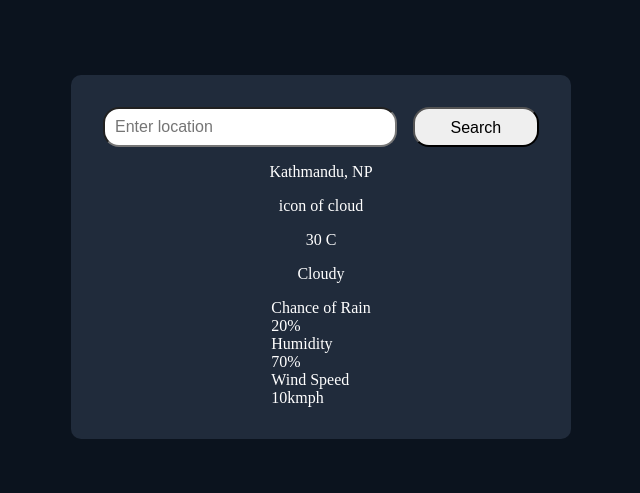
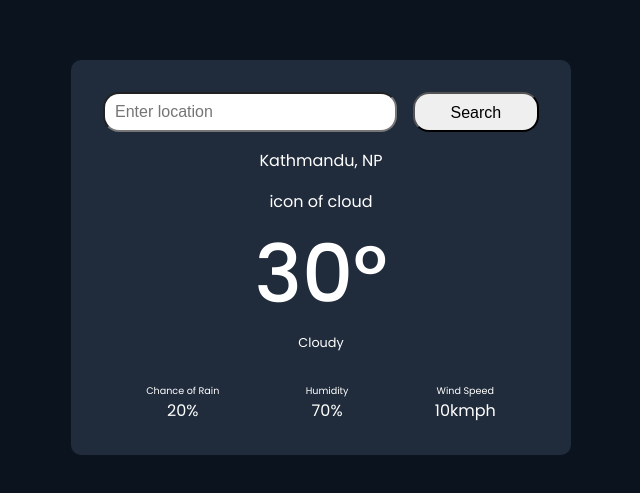
Before and after one commit to Aaryash-Shakya/PRODIGY_WD_05, a plain HTML site: page index.html in a window 1280 px wide. Shown: the part 143-636 px from the top of the page, without its empty margins (319-959 px from the left). Drawn offline with Linux system fonts and the light colour scheme.

Commit message:
add: basic style

```diff
--- a/index.html
+++ b/index.html
@@ -22,17 +22,21 @@
                     <span id="location">Kathmandu, NP</span>
                 </div>
                 <div class="icon-box" id="icon">icon of cloud</div>
-                <div class="temperature-box"><span id="temperature">30</span> C</div>
+                <div class="temperature-box">
+                    <span id="temperature">30</span>°
+                </div>
                 <div class="weather-box" id="weather">Cloudy</div>
                 <div class="detail-box">
                     <div class="detial-col">
                         <p class="label">Chance of Rain</p>
                         <p class="data"><span id="chanceOfRain">20</span>%</p>
                     </div>
+                    <div class="bar"></div>
                     <div class="detial-col">
                         <p class="label">Humidity</p>
                         <p class="data"><span id="humidity">70</span>%</p>
                     </div>
+                    <div class="bar"></div>
                     <div class="detial-col">
                         <p class="label">Wind Speed</p>
                         <p class="data"><span id="humidity">10</span>kmph</p>
--- a/style.css
+++ b/style.css
@@ -1,3 +1,5 @@
+@import url("https://fonts.googleapis.com/css2?family=Poppins:wght@100;200;300;400;500;600;700;800;900&display=swap");
+
 *,
 *::after,
 *::before {
@@ -6,13 +8,13 @@
     padding: 0;
 }
 
-:root{
+:root {
     --background: #0b131e;
     --card: #202b3b;
     --text: white;
 }
 
-body{
+body {
     display: flex;
     align-items: center;
     justify-content: center;
@@ -20,16 +22,18 @@ body{
     height: 100vh;
     background-color: var(--background);
     color: var(--text);
+    font-family: "Poppins", sans-serif;
 }
 
-.container{
+.container {
     width: 500px;
     padding: 1rem;
     background-color: var(--card);
     border-radius: 10px;
 }
 
-.search-box,.result-box{
+.search-box,
+.result-box {
     margin: 1rem;
     display: flex;
     justify-content: center;
@@ -37,21 +41,52 @@ body{
     gap: 1rem;
 }
 
-.result-box{
+.result-box {
     flex-direction: column;
+    gap: 0;
 }
 
-#searchText,#searchButton{
+#searchText,
+#searchButton {
     height: 40px;
     border-radius: 1rem;
     padding: 10px;
     font-size: 1rem;
 }
 
-#searchText{
+#searchText {
     width: 70%;
 }
 
-#searchButton{
+#searchButton {
     width: 30%;
 }
+
+/* result box */
+.location-box {
+    font-size: 1rem;
+    margin-bottom: 1rem;
+}
+
+.temperature-box {
+    font-size: 5rem;
+    padding: 0;
+    font-weight: 500;
+}
+
+.weather-box {
+    font-size: 0.8rem;
+    margin-bottom: 2rem;
+}
+
+.detail-box {
+    width: 100%;
+    display: flex;
+    align-items: center;
+    justify-content: space-evenly;
+    text-align: center;
+}
+
+.label {
+    font-size: 0.6rem;
+}
```
